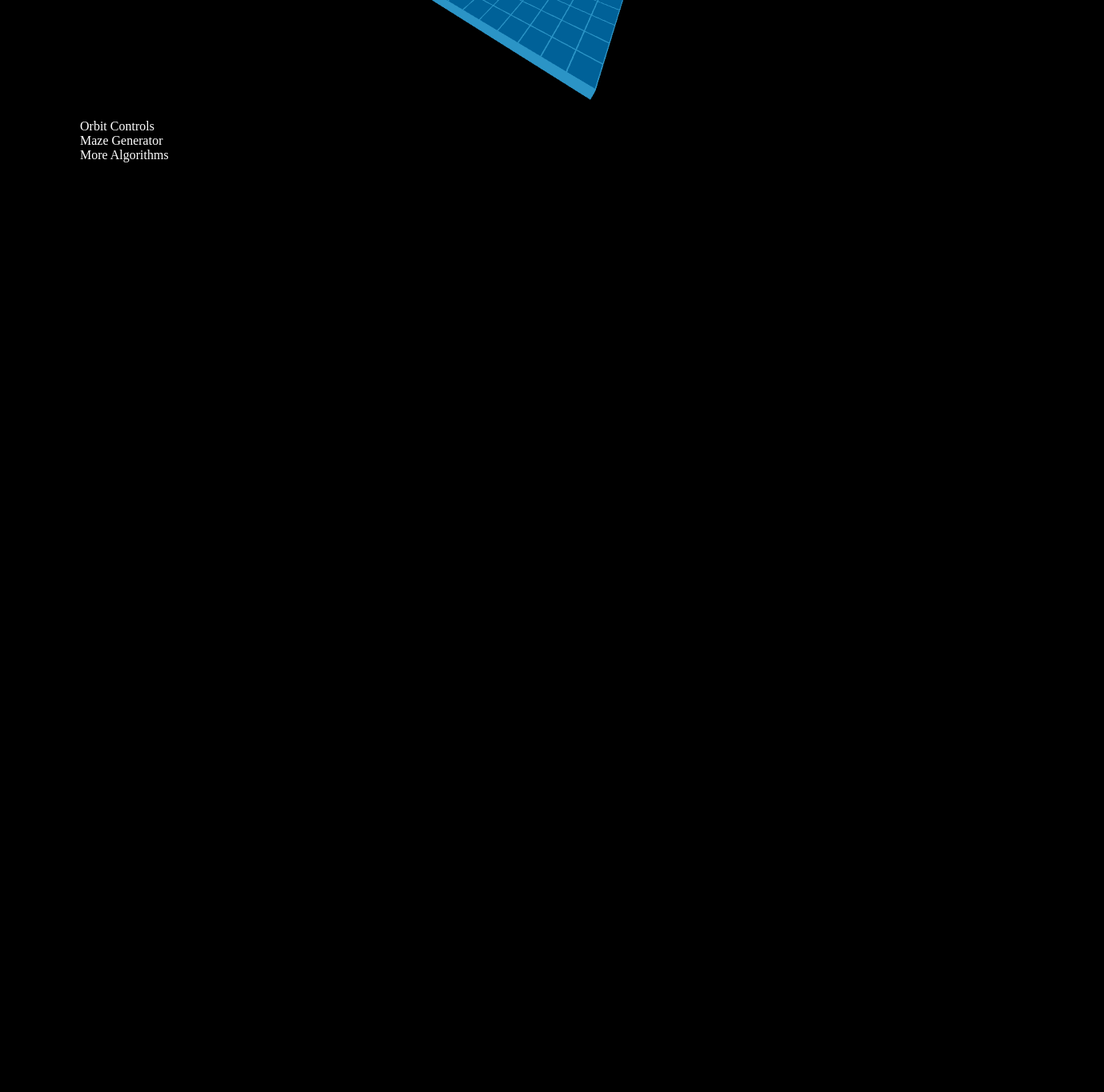
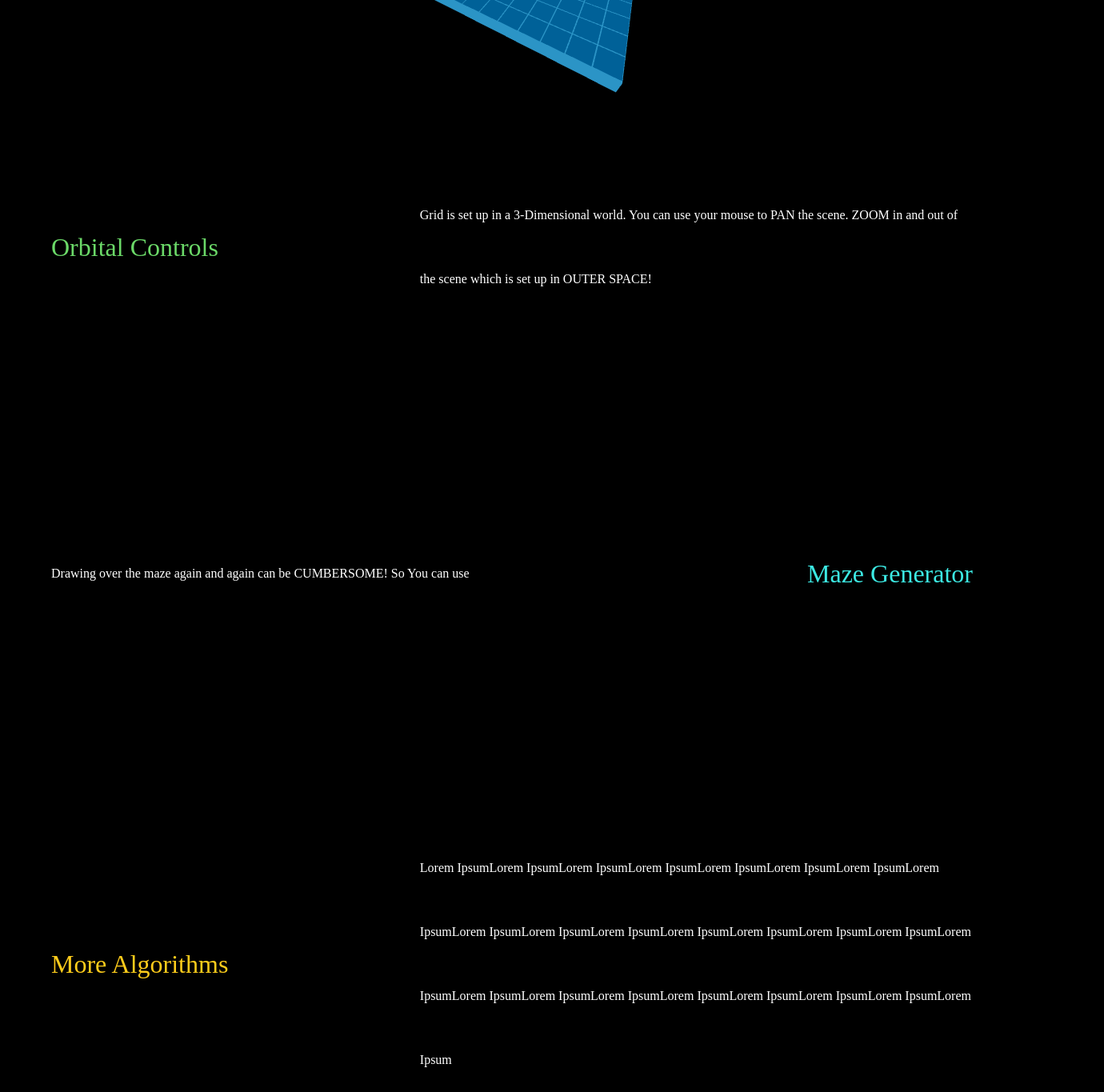
Before and after one commit to Aaditya-23/path_finding_visualizer, a React (Create React App) app: page / in a window 1280 px wide. Shown: the part 647-2012 px from the top of the page at 80% size, 1380 px wide, since content can reach past the window. Before the commit the page ends 850 px from the top, so only its background shows below. Built offline with nearby package versions, Linux system fonts and the light colour scheme; a web font is replaced by a local one.

Commit message:
Commit-2

```diff
--- a/src/Components/Home/Home.jsx
+++ b/src/Components/Home/Home.jsx
@@ -2,6 +2,7 @@ import { motion } from "framer-motion";
 import { useState } from "react";
 import Navbar from "../Navbar/Navbar";
 import RotatingHomeGrid from "./RotatingHomeGrid";
+import { useSelector } from "react-redux";
 import "./Styles.css";
 
 // import ThreeLogo from "../../Assets/Images/ThreeLogo.svg";
@@ -9,8 +10,6 @@ import "./Styles.css";
 // import ReduxLogo from "../../Assets/Images/ReduxLogo.svg";
 
 export default function () {
-  const [isLoaded, setLoaded] = useState(false);
-
   return (
     <>
       <Navbar />
@@ -23,27 +22,58 @@ export default function () {
             <span className="white-text">World.</span>
           </div>
           <div className="rotatingGrid">
-            <RotatingHomeGrid props={{ setLoaded }} />
+            <RotatingHomeGrid />
+          </div>
+        </div>
+
+        <div className="features">
+          <div className="feature-container">
+            <div
+              className="feature-name green-text"
+              initial={{ x: -200 }}
+              animate={{ x: 100 }}
+              transition={{ delay: 1.5 }}
+            >
+              Orbital Controls
+            </div>
+            <div className="feature-description">
+              Grid is set up in a 3-Dimensional world. You can use your mouse to
+              PAN the scene. ZOOM in and out of the scene which is set up in
+              OUTER SPACE!
+            </div>
           </div>
 
-          <div className="features">
-            <div className="feature1">
-              <motion.div className="feature-name" animate={{ x: 100 }}>
-                Orbit Controls
-              </motion.div>
-              <div className="feature-description"></div>
+          <div className="feature-container">
+            <div className="feature-description">
+              Drawing over the maze again and again can be CUMBERSOME!
+              So You can use
             </div>
-            <div className="feature2">
-              <motion.div className="feature-name" animate={{ x: 100 }}>
-                Maze Generator
-              </motion.div>
-              <div className="feature-description"></div>
+            <div
+              className="feature-name cyan-text"
+              style={{ textAlign: "end" }}
+              initial={{ x: -200 }}
+              animate={{ x: 100 }}
+              transition={{ delay: 1.5 }}
+            >
+              Maze Generator
             </div>
-            <div className="feature3">
-              <motion.div className="feature-name" animate={{ x: 100 }}>
-                More Algorithms
-              </motion.div>
-              <div className="feature-description"></div>
+          </div>
+
+          <div className="feature-container">
+            <div
+              className="feature-name yellow-text"
+              initial={{ x: -200 }}
+              animate={{ x: 100 }}
+              transition={{ delay: 1.5 }}
+            >
+              More Algorithms
+            </div>
+            <div className="feature-description">
+              Lorem IpsumLorem IpsumLorem IpsumLorem IpsumLorem IpsumLorem
+              IpsumLorem IpsumLorem IpsumLorem IpsumLorem IpsumLorem IpsumLorem
+              IpsumLorem IpsumLorem IpsumLorem IpsumLorem IpsumLorem IpsumLorem
+              IpsumLorem IpsumLorem IpsumLorem IpsumLorem IpsumLorem IpsumLorem
+              Ipsum{" "}
             </div>
           </div>
         </div>
--- a/src/Components/Home/RotatingHomeGrid.jsx
+++ b/src/Components/Home/RotatingHomeGrid.jsx
@@ -28,7 +28,6 @@ function GenerateTiles() {
     x = rows;
     z -= 2.1;
   }
-
   return Tiles;
 }
 
--- a/src/Components/Home/Styles.css
+++ b/src/Components/Home/Styles.css
@@ -56,6 +56,29 @@ main {
   color: #d0d0d0;
 } */
 
+.features {
+  display: flex;
+  flex-direction: column;
+  align-items: center;
+  gap: 18rem;
+}
+
+.feature-container {
+  width: 90%;
+  display: flex;
+}
+
+.feature-name {
+  align-self: center;
+  width: 40%;
+  font-size: 2rem;
+}
+
+.feature-description {
+  width: 60%;
+  line-height: 5rem;
+}
+
 .rotatingGrid {
   height: 4in;
 }
--- a/src/Redux/GlobalSlice.js
+++ b/src/Redux/GlobalSlice.js
@@ -0,0 +1,19 @@
+import { createSlice } from "@reduxjs/toolkit";
+
+const GlobalSlice = createSlice({
+  name: "Global",
+  initialState: {
+    isLoaded: false,
+  },
+  reducers: {
+    setLoadedTrue(state) {
+      state.isLoaded = true;
+    },
+    setLoadedFalse(state) {
+      state.isLoaded = false;
+    },
+  },
+});
+
+export const { setLoadedTrue, setLoadedFalse } = GlobalSlice.actions;
+export default GlobalSlice.reducer;
--- a/src/index.js
+++ b/src/index.js
@@ -5,18 +5,21 @@ import "./Assets/CSS/index.css";
 import { BrowserRouter } from "react-router-dom";
 import { configureStore } from "@reduxjs/toolkit";
 import { Provider } from "react-redux";
+import GlobalReducer from "./Redux/GlobalSlice";
 
 const store = configureStore({
-  reducer: {},
+  reducer: {
+    Global: GlobalReducer,
+  },
 });
 
 const root = ReactDOM.createRoot(document.getElementById("root"));
 root.render(
   <React.StrictMode>
+      <BrowserRouter>
     <Provider store={store}>
-      <BrowserRouter>
         <App />
+    </Provider>
       </BrowserRouter>
-    </Provider>
   </React.StrictMode>
 );
```
